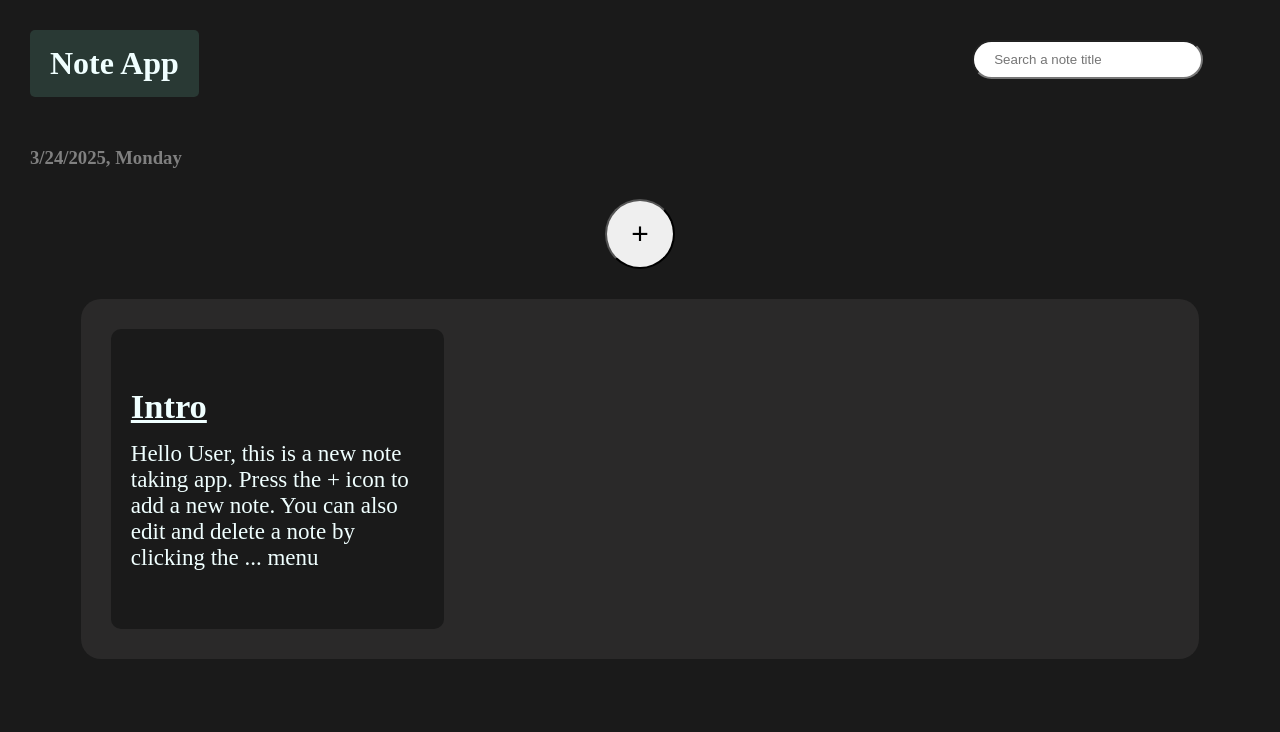
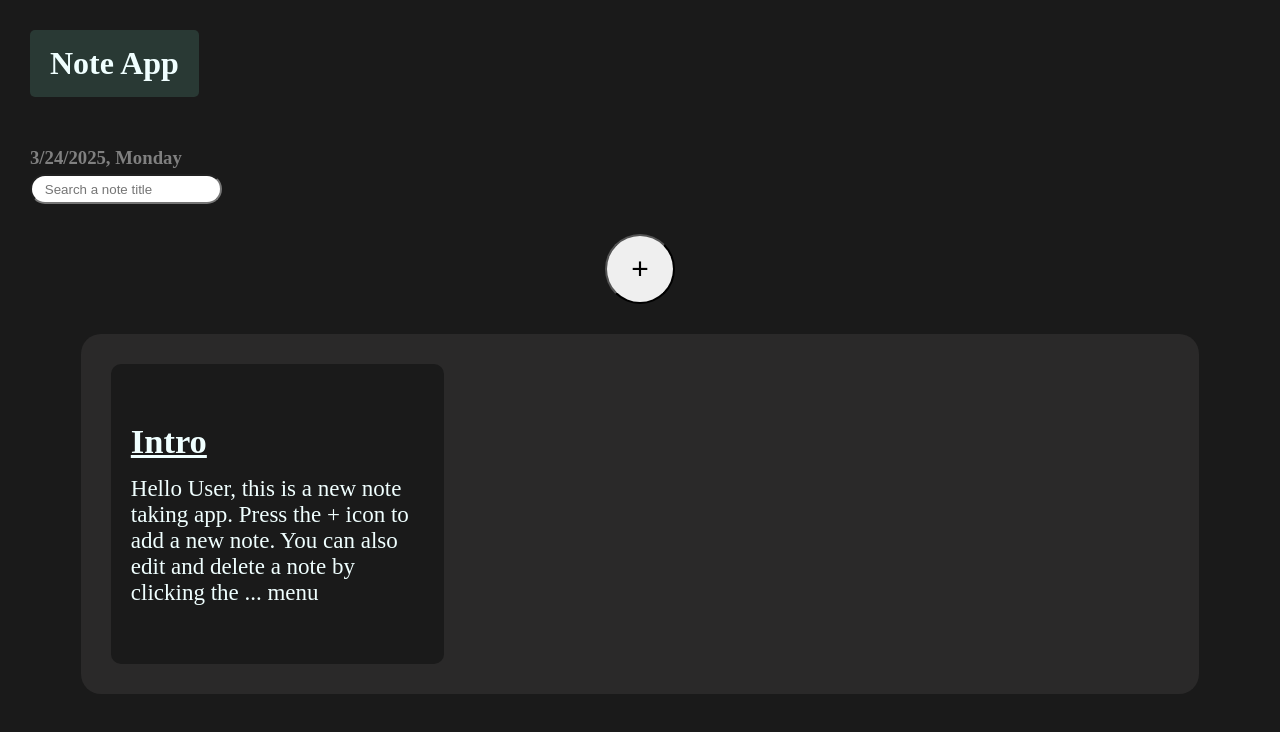
Before and after one commit to Charles7458/Note-App, a React (Vite) app: page / in a window 1280 px wide. Shown: the top 732 px of the page. Built offline with nearby package versions, Linux system fonts and the light colour scheme; some icons are missing.

Commit message:
edited NoteApp.css

```diff
--- a/src/NoteApp.jsx
+++ b/src/NoteApp.jsx
@@ -216,8 +216,10 @@ function NoteApp() {
         <div className='NoteApp'>
             <h1 className='heading'>Note App</h1>
             <h3 style={{color:"gray"}}>{date.toLocaleDateString()}, {day}</h3>
-            <input type='text' placeholder='Search a note title' className='search' value={search} onChange={e => setSearch(e.target.value)}/>
-            <span className='clear-btn' onClick={()=>setSearch("")}><box-icon name='x' size='sm'></box-icon></span>
+            <label className='search-wrapper'>
+                <input type='text' placeholder='Search a note title' className='search' value={search} onChange={e => setSearch(e.target.value)}/>
+                <span className='clear-btn' onClick={()=>setSearch("")}><box-icon name='x' size='sm'></box-icon></span>
+            </label>
             <DelPopup isOpen={showDelPopup} onYes={handleDeleteNotes} onNo={()=>setShowDelPopup(false)}/>
             <PopUp key={selectedNote} isOpen={showPopup} id={selectedNote} title={popupTitle} content={popupContent} action={selectedNote===undefined ? "add": 'edit'} onSave={handleAddNotes} onEdit={handleEditNotes} onClose={()=>{setShowPopup(false); setSelectedNote()}}/>
 
--- a/src/styles/NoteApp.css
+++ b/src/styles/NoteApp.css
@@ -142,18 +142,23 @@ body {
     text-align: center;
 }
 
+.search-wrapper {
+    margin: 50px 0px;
+}
+
 .search {
-    position: absolute;
-    top: 5%;
-    right: 6%;
-    padding: 10px 30px 10px 20px;
+    height: clamp(30px, 2vw, 60px);
+    padding-left: clamp(10px,1vw, 20px);
+    padding-right: clamp(10px,1vw, 20px);
+    width: clamp(150px, 15vw, 200px);
     border-radius: 20px;
+    text-overflow: ellipsis;
 }
 
 .clear-btn {
-    position: absolute;
-    top: 6%;
-    right: 7%;
+    position: relative;
+    top: 8px;
+    right: 30px;
     cursor: pointer;
 }
 
@@ -168,7 +173,12 @@ body {
 
 
 @media (max-width: 500px) {
+    .NoteApp {
+        padding: 20px;
+    }
     .notes {
         grid-template-columns: 1fr;
     }
+
+
 }
```
